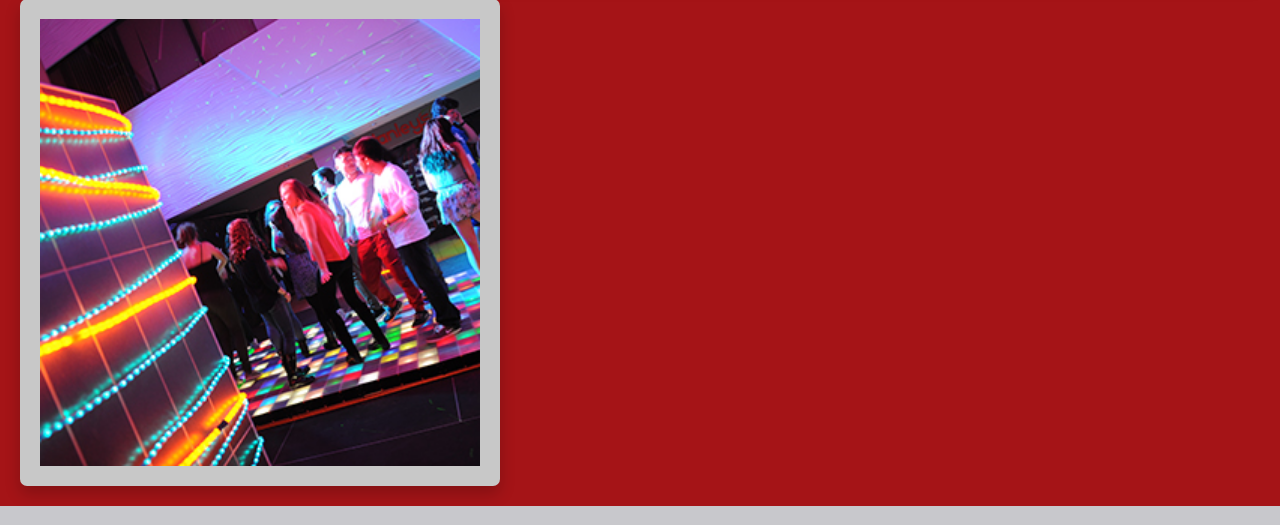
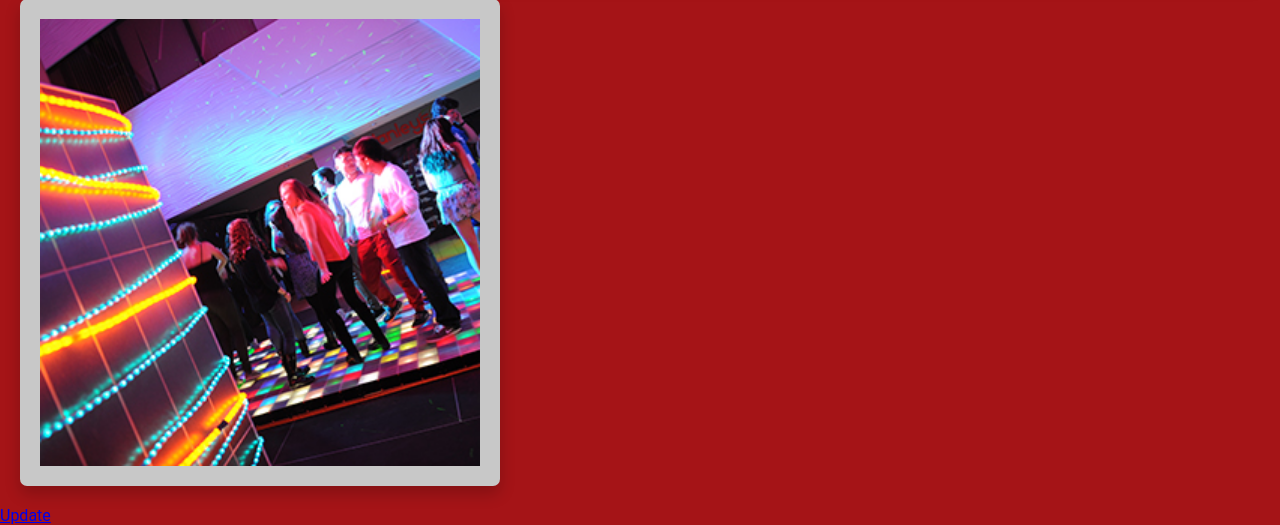
Before and after one commit to cmastudios/LEDTileControl, a Flask app: page / in a window 1280 px wide. Shown: the part 1283-1808 px from the top of the page. Run offline with Flask 2, Linux system fonts and the light colour scheme.

Commit message:
"Auto-update"

```diff
--- a/server.py
+++ b/server.py
@@ -1,4 +1,6 @@
 import multiprocessing
+
+import os
 from flask import Flask, request, redirect, render_template
 import run_pattern
 import tile
@@ -77,6 +79,10 @@ def save_shuffle():
     start_proc()
     return redirect("/")
 
+@app.route('/update')
+def update():
+    return os.system("git stash && git pull && systemctl restart leds.service")
+
 
 if __name__ == "__main__":
     app.run(port=80, host="0")
--- a/templates/index.html
+++ b/templates/index.html
@@ -57,5 +57,6 @@
     </form>
 </section>
 <img alt="dance floor" src="static/danceFloor.jpg">
+<a href="/update">Update</a>
 </body>
 </html>
```
